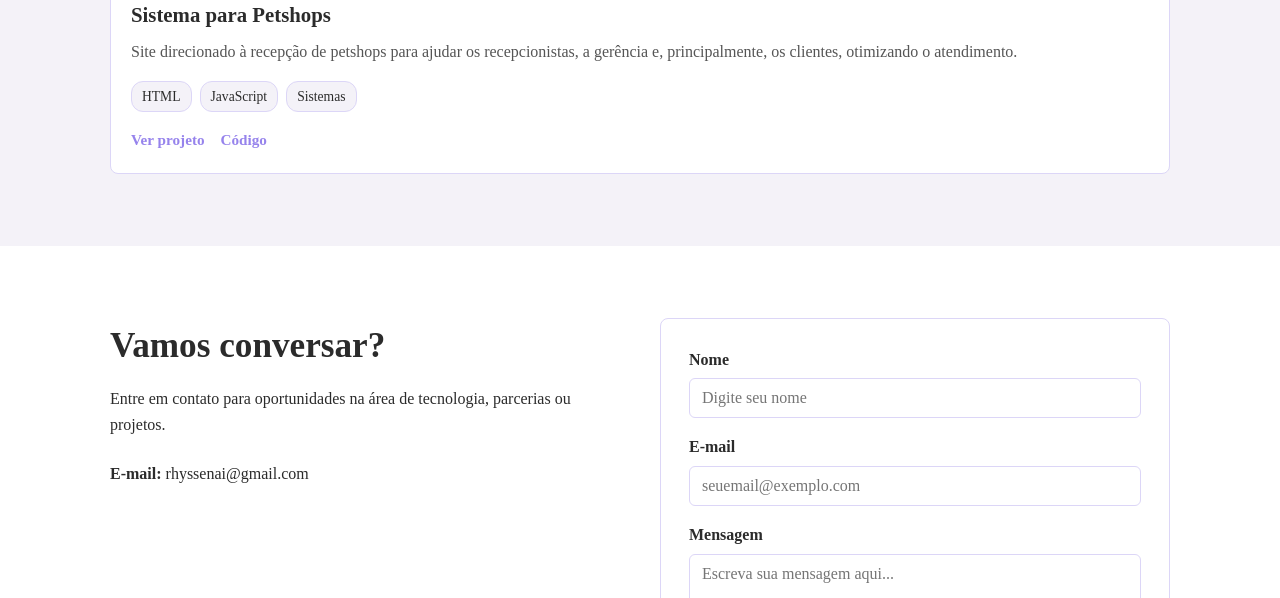
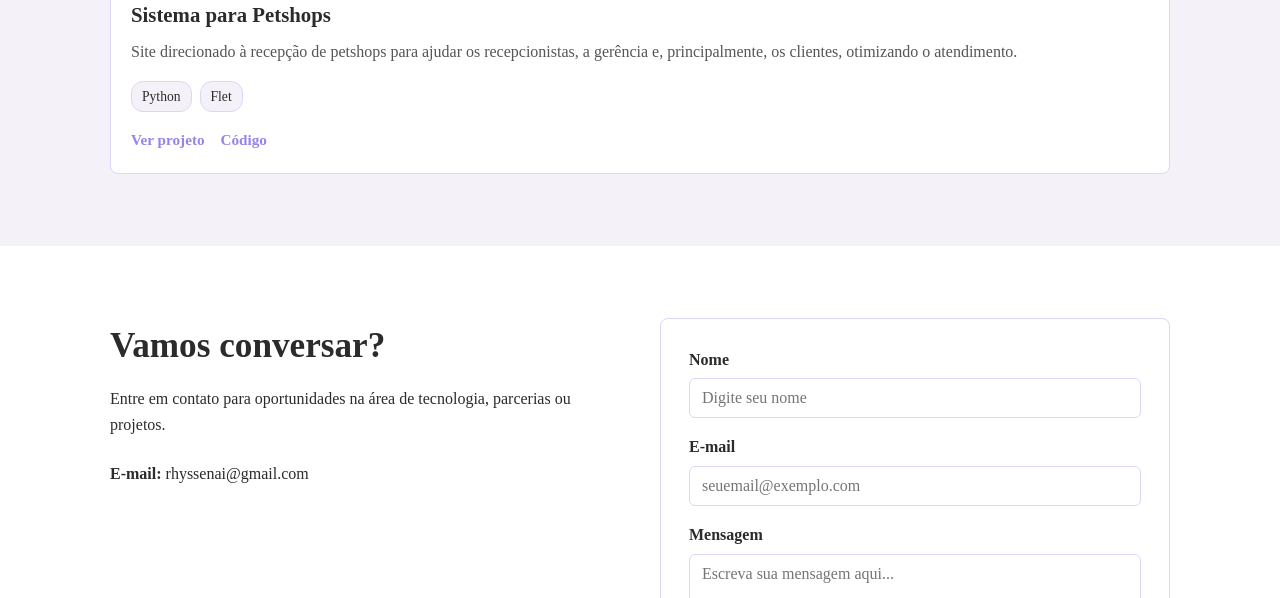
Before and after one commit to nai-aiy/portfolio, a plain HTML site: page index.html in a window 1280 px wide. Shown: the part 1774-2372 px from the top of the page. Drawn offline with Linux system fonts and the light colour scheme.

```diff
--- a/index.html
+++ b/index.html
@@ -99,9 +99,8 @@
               <h3>Sistema para Petshops</h3>
               <p>Site direcionado à recepção de petshops para ajudar os recepcionistas, a gerência e, principalmente, os clientes, otimizando o atendimento.</p>
               <div class="tags">
-                <span>HTML</span>
-                <span>JavaScript</span>
-                <span>Sistemas</span>
+                <span>Python</span>
+                <span>Flet</span>
               </div>
               <div class="card-links">
                 <a href="#" target="_blank" rel="noopener">Ver projeto</a>
```
Also changed, not shown: img/projeto1.jpeg (added).
